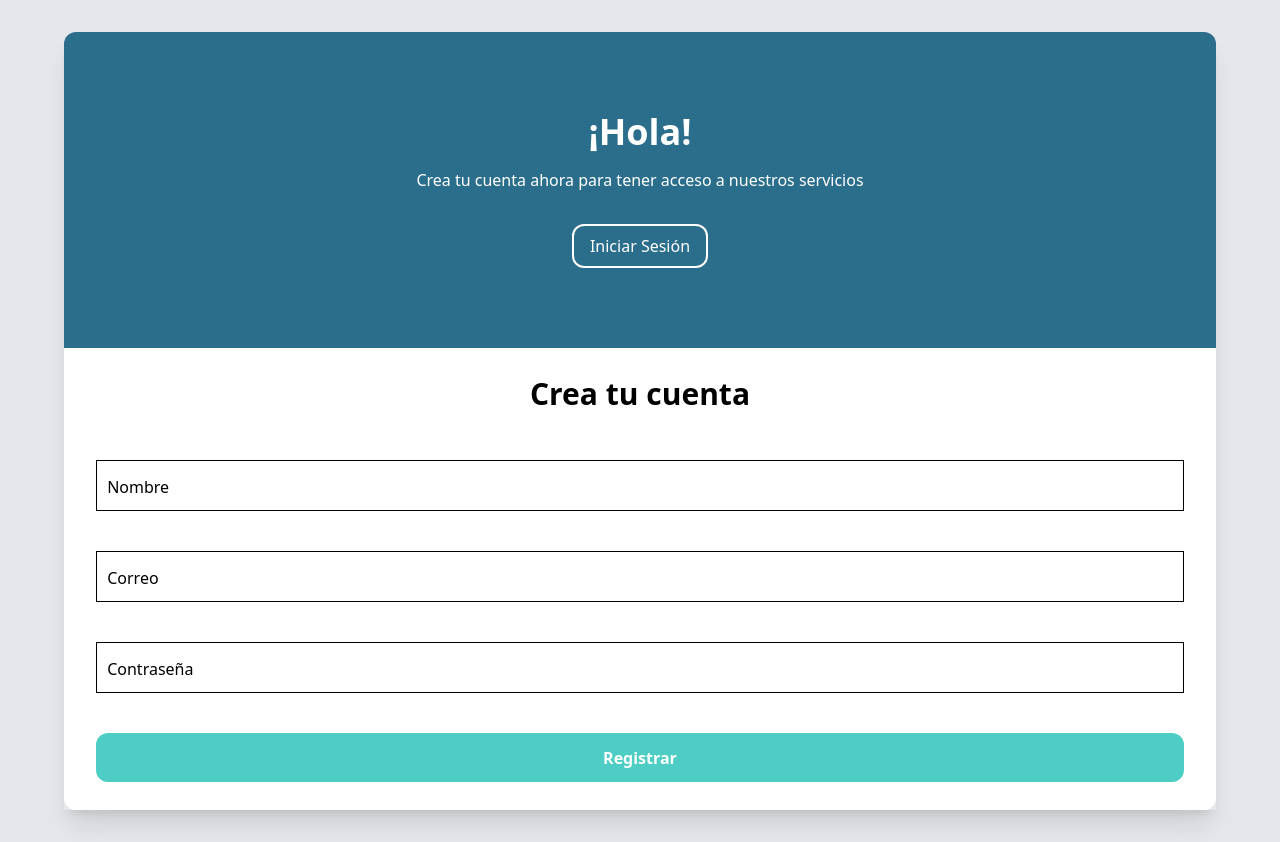
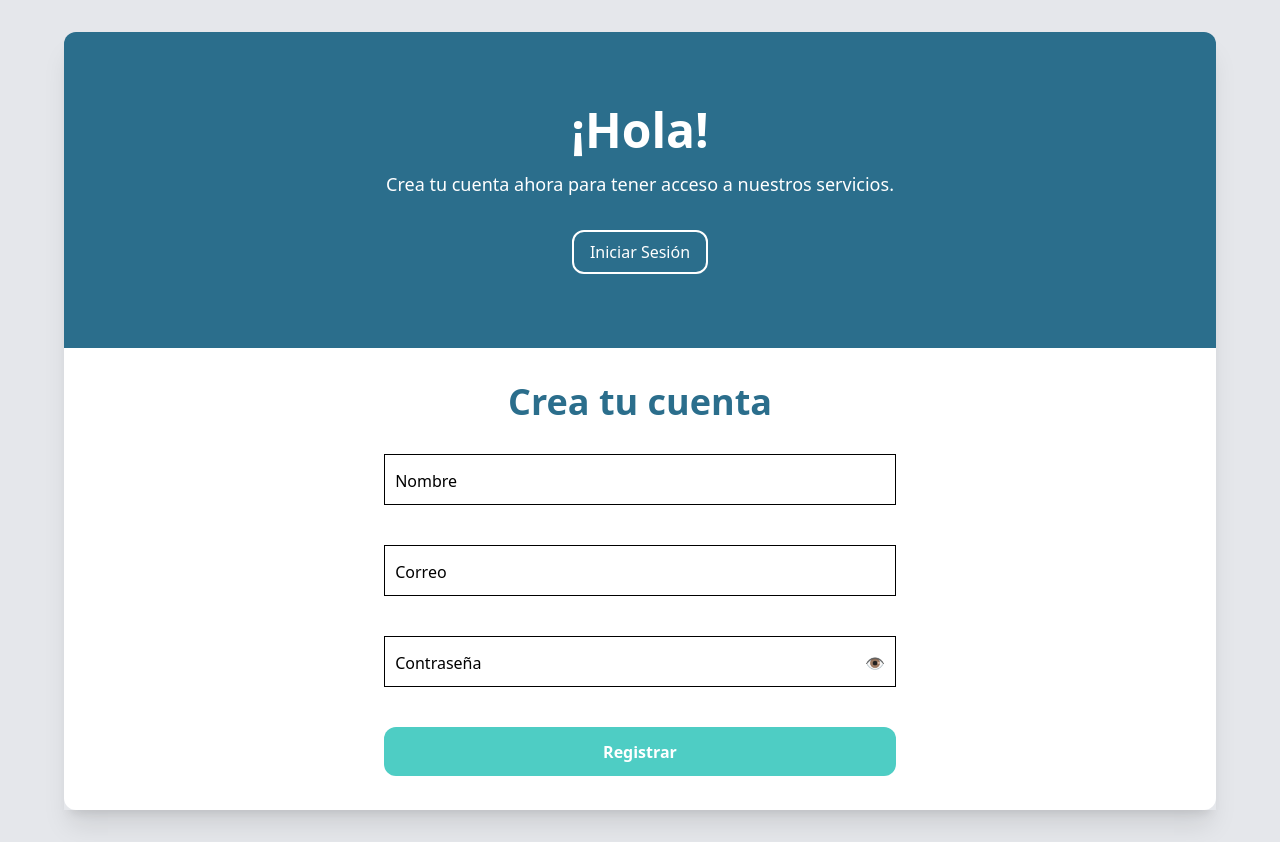
Before and after one commit to progValji/Blog-Academico, a Flask app: page /auth in a window 1280 px wide. Run offline with Flask 3, Linux system fonts and the light colour scheme.

Commit message:
Urls Para Flask

```diff
--- a/src/static/CSS/output.css
+++ b/src/static/CSS/output.css
@@ -7,16 +7,22 @@
       "Segoe UI Emoji", "Segoe UI Symbol", "Noto Color Emoji";
     --font-mono: ui-monospace, SFMono-Regular, Menlo, Monaco, Consolas, "Liberation Mono",
       "Courier New", monospace;
+    --color-amber-100: oklch(96.2% 0.059 95.617);
     --color-gray-200: oklch(92.8% 0.006 264.531);
     --color-white: #fff;
     --spacing: 0.25rem;
     --container-lg: 32rem;
+    --container-xl: 36rem;
+    --text-lg: 1.125rem;
+    --text-lg--line-height: calc(1.75 / 1.125);
     --text-xl: 1.25rem;
     --text-xl--line-height: calc(1.75 / 1.25);
     --text-3xl: 1.875rem;
     --text-3xl--line-height: calc(2.25 / 1.875);
     --text-4xl: 2.25rem;
     --text-4xl--line-height: calc(2.5 / 2.25);
+    --text-5xl: 3rem;
+    --text-5xl--line-height: 1;
     --font-weight-semibold: 600;
     --font-weight-bold: 700;
     --radius-xl: 0.75rem;
@@ -183,6 +189,9 @@
   .visible {
     visibility: visible;
   }
+  .relative {
+    position: relative;
+  }
   .static {
     position: static;
   }
@@ -219,6 +228,9 @@
   .hidden {
     display: none;
   }
+  .inline {
+    display: inline;
+  }
   .table {
     display: table;
   }
@@ -233,12 +245,6 @@
   }
   .h-115\.5 {
     height: calc(var(--spacing) * 115.5);
-  }
-  .h-121 {
-    height: calc(var(--spacing) * 121);
-  }
-  .h-121\.5 {
-    height: calc(var(--spacing) * 121.5);
   }
   .h-screen {
     height: 100vh;
@@ -257,6 +263,9 @@
   }
   .max-w-lg {
     max-width: var(--container-lg);
+  }
+  .max-w-xl {
+    max-width: var(--container-xl);
   }
   .border-collapse {
     border-collapse: collapse;
@@ -354,6 +363,14 @@
     font-size: var(--text-4xl);
     line-height: var(--tw-leading, var(--text-4xl--line-height));
   }
+  .text-5xl {
+    font-size: var(--text-5xl);
+    line-height: var(--tw-leading, var(--text-5xl--line-height));
+  }
+  .text-lg {
+    font-size: var(--text-lg);
+    line-height: var(--tw-leading, var(--text-lg--line-height));
+  }
   .text-xl {
     font-size: var(--text-xl);
     line-height: var(--tw-leading, var(--text-xl--line-height));
@@ -365,6 +382,9 @@
   .font-semibold {
     --tw-font-weight: var(--font-weight-semibold);
     font-weight: var(--font-weight-semibold);
+  }
+  .text-azul__petroleo {
+    color: var(--color-azul__petroleo);
   }
   .text-errores {
     color: var(--color-errores);
@@ -458,9 +478,36 @@
       }
     }
   }
+  .sm\:w-xl {
+    @media (width >= 40rem) {
+      width: var(--container-xl);
+    }
+  }
+  .sm\:max-w-\[576px\] {
+    @media (width >= 40rem) {
+      max-width: 576px;
+    }
+  }
+  .sm\:max-w-xl {
+    @media (width >= 40rem) {
+      max-width: var(--container-xl);
+    }
+  }
   .sm\:text-center {
     @media (width >= 40rem) {
       text-align: center;
+    }
+  }
+  .sm\:text-4xl {
+    @media (width >= 40rem) {
+      font-size: var(--text-4xl);
+      line-height: var(--tw-leading, var(--text-4xl--line-height));
+    }
+  }
+  .sm\:text-5xl {
+    @media (width >= 40rem) {
+      font-size: var(--text-5xl);
+      line-height: var(--tw-leading, var(--text-5xl--line-height));
     }
   }
 }
--- a/src/static/JS/form__validador.js
+++ b/src/static/JS/form__validador.js
@@ -24,11 +24,9 @@ export function inicializar_validacion_formulario(form){
 
         span.textContent = error
         if(error != ''){
-            console.log('errot')
             span.style.opacity = '1'
             input.style.borderColor = colorErrores
         }else{
-            console.log('bien')
             span.style.opacity = '0'
             input.style.borderColor = 'inherit'
         }
@@ -49,7 +47,7 @@ export function inicializar_validacion_formulario(form){
 
     inputs.forEach(input => {
         input.addEventListener("blur", () => {
-            //validar_input(input);
+            validar_input(input);
             validar_formulario();
         });
     });
--- a/src/static/JS/toogle_password.js
+++ b/src/static/JS/toogle_password.js
@@ -1,8 +1,9 @@
 const inputs = document.querySelectorAll('.input__formulario')
 
 inputs.forEach(function(container){
+    const button = container.querySelector('button')
+    if(button == null) return
     const input = container.querySelector('input')
-    const button = container.querySelector('button')
 
     button.addEventListener('click', function(e){
         e.preventDefault()
--- a/src/templates/login.html
+++ b/src/templates/login.html
@@ -3,7 +3,7 @@
 <head>
     <meta charset="UTF-8">
     <meta name="viewport" content="width=device-width, initial-scale=1.0">
-    <link rel="stylesheet" href="../static/CSS/output.css">
+    <link rel="stylesheet" href="{{ url_for('static', filename='CSS/output.css') }}">
     <style>
         #iniciar__form{display: none;}
 
@@ -36,12 +36,12 @@
 
     <section class="contenedor my-8 shadow-xl">
 
-        <div class="overlay__container">
-            <div class="h-79 flex items-center overlay bg-azul__petroleo text-white py-10 px-8 rounded-t-xl">
+        <div class="overlay__container bg-azul__petroleo text-white rounded-t-xl">
+            <div class="overlay h-79 flex items-center py-10 px-8 relative max-w-xl mx-auto">
 
-                <div class="overlay__panel overlay__active" id="registrar__overlay">
-                    <h1 class="text-4xl font-bold text-center">¡Hola!</h1>
-                    <p class="mt-4 text-center">Crea tu cuenta ahora para tener acceso a nuestros servicios</p>
+                <div class="overlay__panel overlay__active text-center" id="registrar__overlay">
+                    <h1 class="text-5xl font-bold">¡Hola!</h1>
+                    <p class="mt-4 text-lg">Crea tu cuenta ahora para tener acceso a nuestros servicios.</p>
                     <button class="border-2 mt-8
                     px-4 py-2 rounded-xl mx-auto block
                     transition-all duration-500
@@ -49,10 +49,10 @@
                     onclick="cambiarFormulario('iniciar')">Iniciar Sesión</button>
                 </div>
 
-                <div class="overlay__panel" id="iniciar__overlay">
-                    <h1 class="text-4xl font-bold text-center">¡Bienvenido de nuevo!</h1>
-                    <p class="mt-4 text-center">Inicia sesion con tu cuenta</p>
-                    <p class="text-center mt-8"><a class="underline hover:no-underline"
+                <div class="overlay__panel text-center" id="iniciar__overlay">
+                    <h1 class="text-4xl font-bold sm:text-5xl">¡Bienvenido de nuevo!</h1>
+                    <p class="mt-4 text-lg">Ingresa tus datos para acceder tu cuenta.</p>
+                    <p class="mt-8"><a class="underline hover:no-underline"
                         href="{{ url_for('solicitar_recuperacion') }}">
                             ¿Olvidaste tu contraseña?
                     </a></p>
@@ -68,13 +68,14 @@
             </div>
         </div>
 
-        <div class="form__container">
+        <div class="form__container bg-fondo rounded-b-xl">
             <div class="form__slider
-            h-115.5 flex items-center py-10 px-8 rounded-b-xl bg-fondo">
+            h-115.5 flex items-center py-10 px-8 max-w-xl mx-auto bg-inherit">
 
                 <form method="post" id="iniciar" class="form
                 bg-inherit flex flex-col gap-4">
-                    <h1 class="text-3xl text-center font-semibold mb-8">Inicia sesión</h1>
+                    <h1 class="text-3xl text-center font-semibold mb-8 text-azul__petroleo
+                    sm:text-4xl">Inicia sesión</h1>
                     <input type="hidden" name="action" value="iniciar">
                     <div class="input__formulario">
                         <input type="email" id="correo" name="correo" placeholder="" required>
@@ -85,6 +86,7 @@
                         <input type="password" id="contraseña" name="contraseña" minlength="8"
                         placeholder="" required>
                         <label for="contraseña">Contraseña</label>
+                        <button type="button" class="tooglePassword" data-visible="false">👁️</button>
                         <span></span>
                     </div>
                     <button type="submit" class="submit__formulario block
@@ -92,13 +94,13 @@
                 </form>
                 <form method="post" id="registrar" class="form login__active
                 bg-inherit flex flex-col gap-4">
-                    <h1 class="text-3xl text-center font-semibold mb-8">Crea tu cuenta</h1>
+                    <h1 class="text-3xl text-center font-semibold mb-4 text-azul__petroleo
+                    sm:text-4xl">Crea tu cuenta</h1>
                     <input type="hidden" name="action" value="registrar">
                     <div class="input__formulario">
                         <input type="text" name="nombre" id="nombre" minlength="4"
                          placeholder="" required>
                         <label for="nombre">Nombre</label>
-                        <span></span>
                     </div>
                     <div class="input__formulario">
                         <input type="email" id="correo" name="correo" placeholder="" required>
@@ -109,6 +111,7 @@
                         <input type="password" id="contraseña" name="contraseña" minlength="8"
                         placeholder="" required>
                         <label for="contraseña">Contraseña</label>
+                        <button type="button" class="tooglePassword" data-visible="false">👁️</button>
                         <span></span>
                     </div>
                     <button type="submit" class="submit__formulario block
@@ -120,17 +123,37 @@
 
     </section>
 
-    <script>
-        function cambiarFormulario(formulario){
+        <script type="module">
+            import { inicializar_validacion_formulario } from '../static/JS/form__validador.js'
+
+            // inicializa el formulario visible al cargar (usa el que tenga .login__active o 'registrar' por defecto)
+            const currentForm = document.querySelector('.login__active') || document.getElementById('registrar')
+            inicializar_validacion_formulario(currentForm)
+
+            // expone la función para los onclick inline y re-inicializa validación al cambiar
+            window.cambiarFormulario = function(formulario){
                 document.querySelector('.login__active').classList.remove('login__active')
                 document.querySelector('.overlay__active').classList.remove('overlay__active')
                 setTimeout(() =>{
-                document.getElementById(formulario).classList.add('login__active')
-                const overlay = formulario+'__overlay'
+                    const newForm = document.getElementById(formulario)
+                    newForm.classList.add('login__active')
+                    const overlay = formulario + '__overlay'
                     document.getElementById(overlay).classList.add('overlay__active')
+                    // re-inicializa la validación para el formulario ahora activo
+                    inicializar_validacion_formulario(newForm)
                 }, 1000)
+            }
+
+            // lee parámetro 'form' solo si viene en la URL y es distinto al formulario activo
+            const params = new URLSearchParams(window.location.search)
+            const requested = params.get('form')
+            if (requested && requested !== currentForm.id && ['iniciar','registrar'].includes(requested)) {
+                cambiarFormulario(requested)
             }
         </script>
 
+    <script src="{{ url_for('static', filename='JS/toogle_password.js') }}"></script>
+
+
 </body>
 </html>
```
Lines whose indentation alone changed are shown as unchanged.
